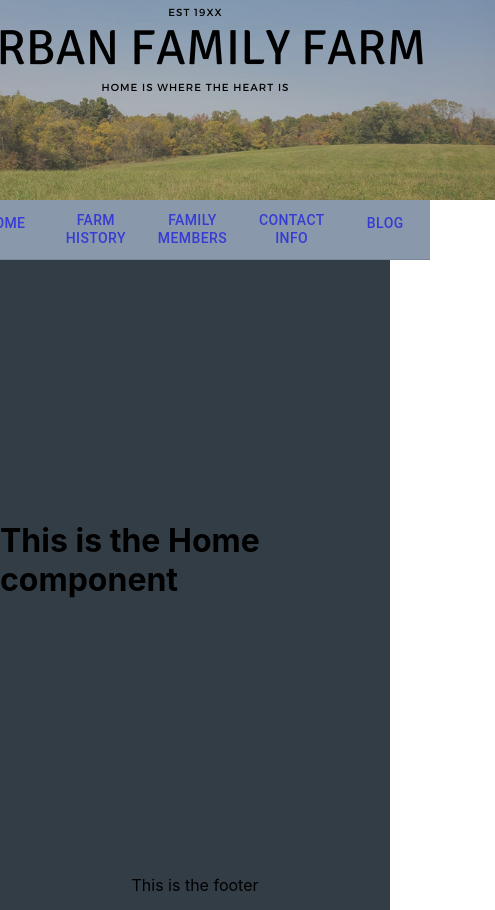
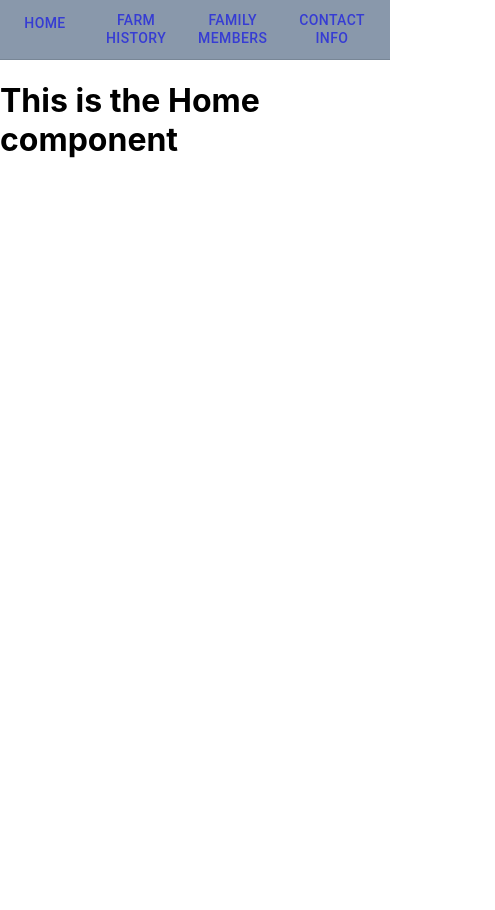
Before and after one commit to borban/orbanfamilyfarm, a React (Create React App) app in the folder orban-family-farm/: page / in a window 390 px wide. Shown: the whole page, 495 px wide, since content can reach past the window. After the commit the page ends 844 px from the top, so only its background shows below. Built offline with nearby package versions, Linux system fonts and the light colour scheme.

Commit message:
Updating dependencies and returning to responsiv proper

```diff
--- a/orban-family-farm/package.json
+++ b/orban-family-farm/package.json
@@ -13,7 +13,7 @@
     "react": "^17.0.2",
     "react-dom": "^17.0.2",
     "react-router-dom": "^5.3.0",
-    "react-scripts": "2.1.8",
+    "react-scripts": "^5.0.0",
     "styled-components": "^5.3.1",
     "web-vitals": "^1.0.1"
   },
--- a/orban-family-farm/src/App.css
+++ b/orban-family-farm/src/App.css
@@ -3,32 +3,6 @@
   background-color: #333D46;
 }
 
-.App-header {
-  background-color: #333D46;
-  display: flex;
-  flex-direction: column;
-  align-items: center;
-  justify-content: center;
-}
-
-.App-body {
-  background-color: #333D46;
-  display: flex;
-  flex-direction: column;
-  align-items: center;
-  justify-content: center;
-  min-height: 600px;
-}
-
-.App-footer {
-  background-color: #333D46;
-  display: flex;
-  flex-direction: column;
-  align-items: center;
-  justify-content: center;
-  min-height: 50px;
-}
-
 .App-link {
   color: #333D46;
 }
--- a/orban-family-farm/src/App.js
+++ b/orban-family-farm/src/App.js
@@ -12,13 +12,10 @@ import Blog from './content/Blog';
 function App() {
   return (
     <div>
-      <div class='App-header'>
-        <img
-          src={banner}
-          alt="banner" />
+      <div>
         <NavigationBar />
       </div>
-      <div class='App-body'>
+      <div>
         <Switch>
           <Route exact path="/" component={Home} />
           <Route path="/home" component={Home} />
@@ -28,9 +25,6 @@ function App() {
           <Route path="/blog" component={Blog} />
         </Switch>
       </div>
-      <div class='App-footer'>
-        This is the footer
-      </div>
     </div >
   );
 }
```
Also changed, not shown: orban-family-farm/src/images/banner.png (deleted).
